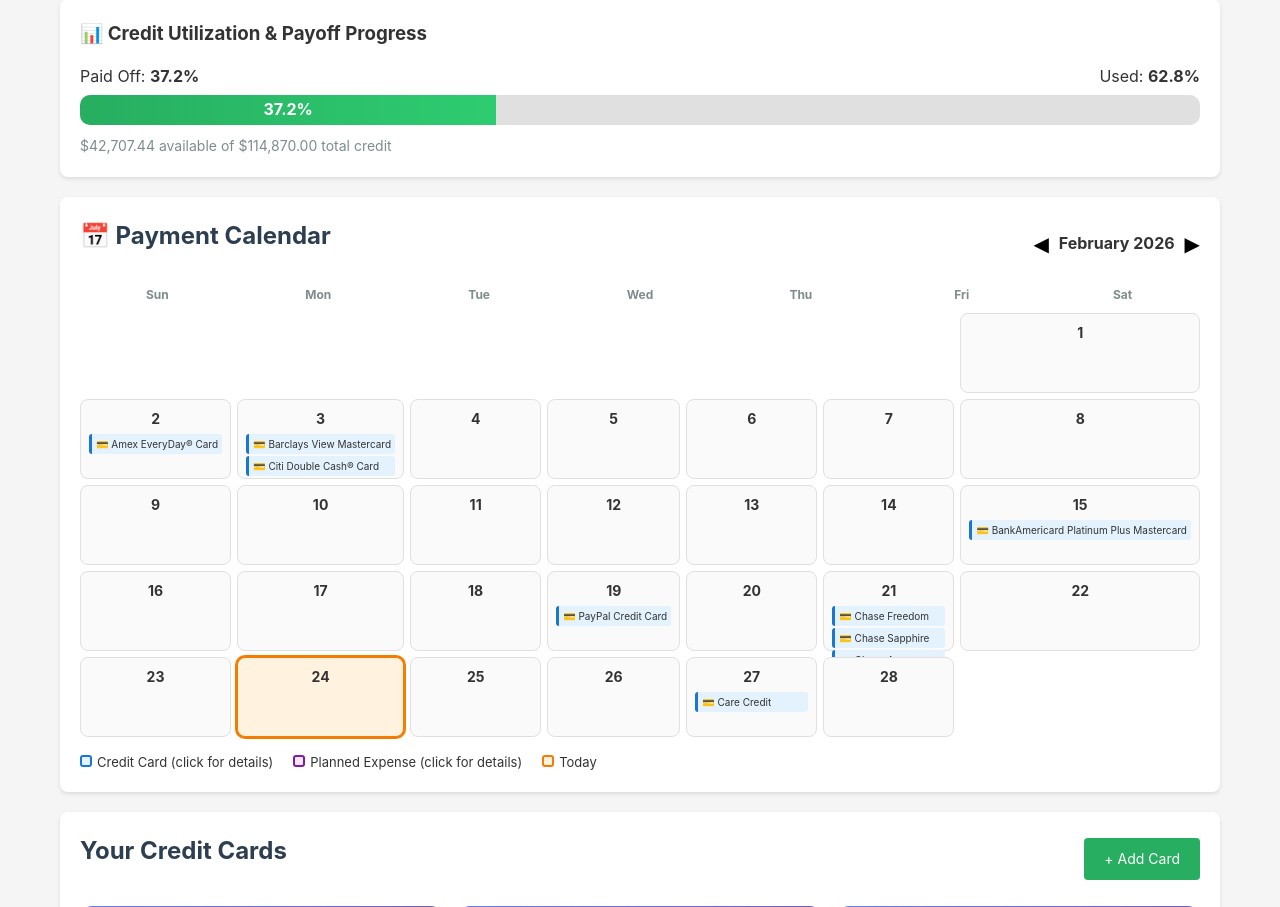
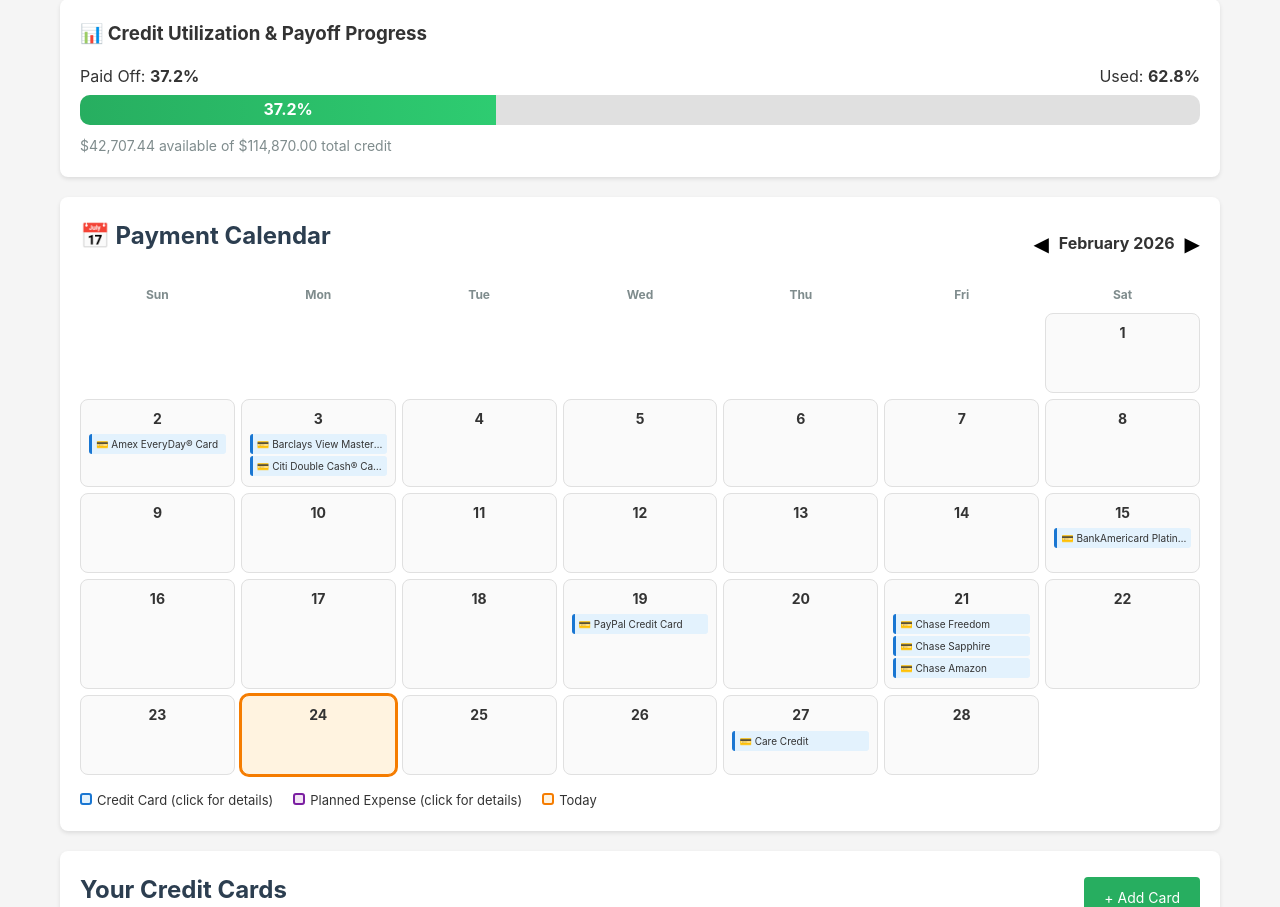
Before and after one commit to stevenlutsky-oss/debt-tracker-app, a Flask app: page / in a window 1280 px wide. Shown: the part 640-1547 px from the top of the page. Run offline with Flask 2, Linux system fonts and the light colour scheme; the visitor is signed in with stand-in values (Sample User, id 1); data comes from the database, SQL or seed files in the repository; data that the repository does not hold is empty.

Commit message:
Fix calendar overflow and layout issues

```diff
--- a/templates/index.html
+++ b/templates/index.html
@@ -534,11 +534,11 @@ function loadCalendar(month, year) {
         border-radius: 8px;
         padding: 8px;
         min-height: 80px;
-        height: 80px;
         text-align: center;
         background: #fafafa;
         display: flex;
         flex-direction: column;
+        overflow: hidden;
     }
 
     .calendar-day.today {
@@ -561,6 +561,8 @@ function loadCalendar(month, year) {
     .day-items {
         font-size: 10px;
         text-align: left;
+        overflow-y: auto;
+        flex: 1;
     }
 
     .day-item {
@@ -591,11 +593,5 @@ function loadCalendar(month, year) {
         background: transparent;
         border: none;
     }
-
-    @media (max-width: 768px) {
-        .calendar-grid {
-            grid-template-columns: repeat(4, 1fr);
-        }
-    }
 </style>
 {% endblock %}
```
